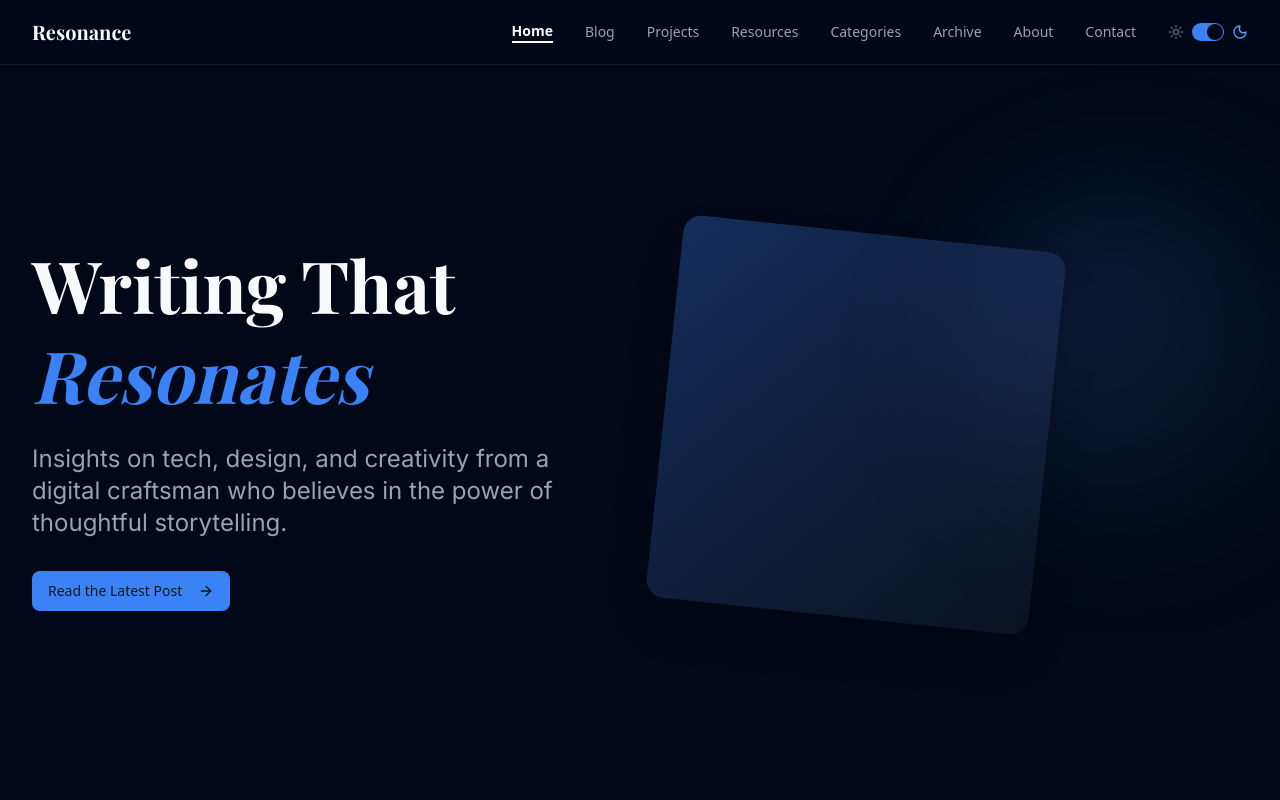
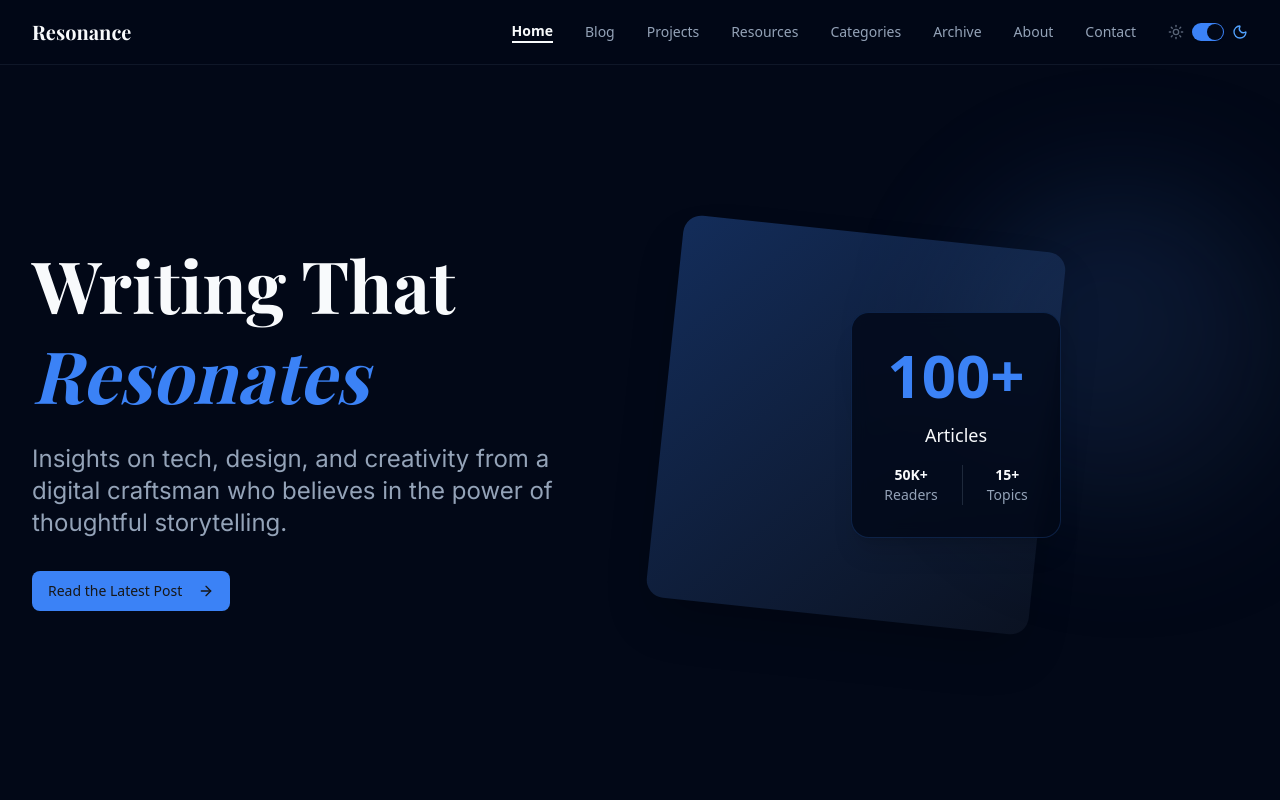
Before and after one commit to neerajyogifonix/Next-JS-Blog-Website, a Next.js app: page / in a window 1280 px wide. Shown: the top 800 px of the page. Built offline with nearby package versions, Linux system fonts and the light colour scheme; a web font is replaced by a local one.

Commit message:
added new ui change

```diff
--- a/src/components/HeroSection.tsx
+++ b/src/components/HeroSection.tsx
@@ -70,6 +70,27 @@ const HeroSection = () => {
                         <div className="w-80 h-80 bg-linear-to-br from-primary/20 to-secondary/20 rounded-full blur-3xl absolute -top-10 -right-10" >
                         </div>
                         <div className="w-96 h-96 bg-linear-to-tl from-secondary/30 to-primary/30 rounded-2xl transform rotate-6 shadow-2xl"></div>
+
+                        {/* Center Content */}
+                        <div className="absolute inset-0 flex items-center justify-center">
+                            <div className="bg-background/80 backdrop-blur-sm rounded-2xl p-8 shadow-xl border border-primary/20">
+                                <div className="text-center space-y-4">
+                                    <div className="text-6xl font-bold text-primary">100+</div>
+                                    <div className="text-lg font-medium text-foreground">Articles</div>
+                                    <div className="flex gap-6 justify-center text-sm text-muted-foreground">
+                                        <div>
+                                            <div className="font-bold text-foreground">50K+</div>
+                                            <div>Readers</div>
+                                        </div>
+                                        <div className="w-px bg-border"></div>
+                                        <div>
+                                            <div className="font-bold text-foreground">15+</div>
+                                            <div>Topics</div>
+                                        </div>
+                                    </div>
+                                </div>
+                            </div>
+                        </div>
                     </div>
                 </motion.div>
 
--- /dev/null
+++ b/src/lib/useToggle.ts
@@ -0,0 +1,11 @@
+import { useState } from "react";
+
+function useToggle (initial = false) {
+    const [value, setValue] = useState(initial);
+
+    const toggle = () => setValue((prev) => !prev);
+
+    return [value, toggle];
+}
+
+export { useToggle }
```
